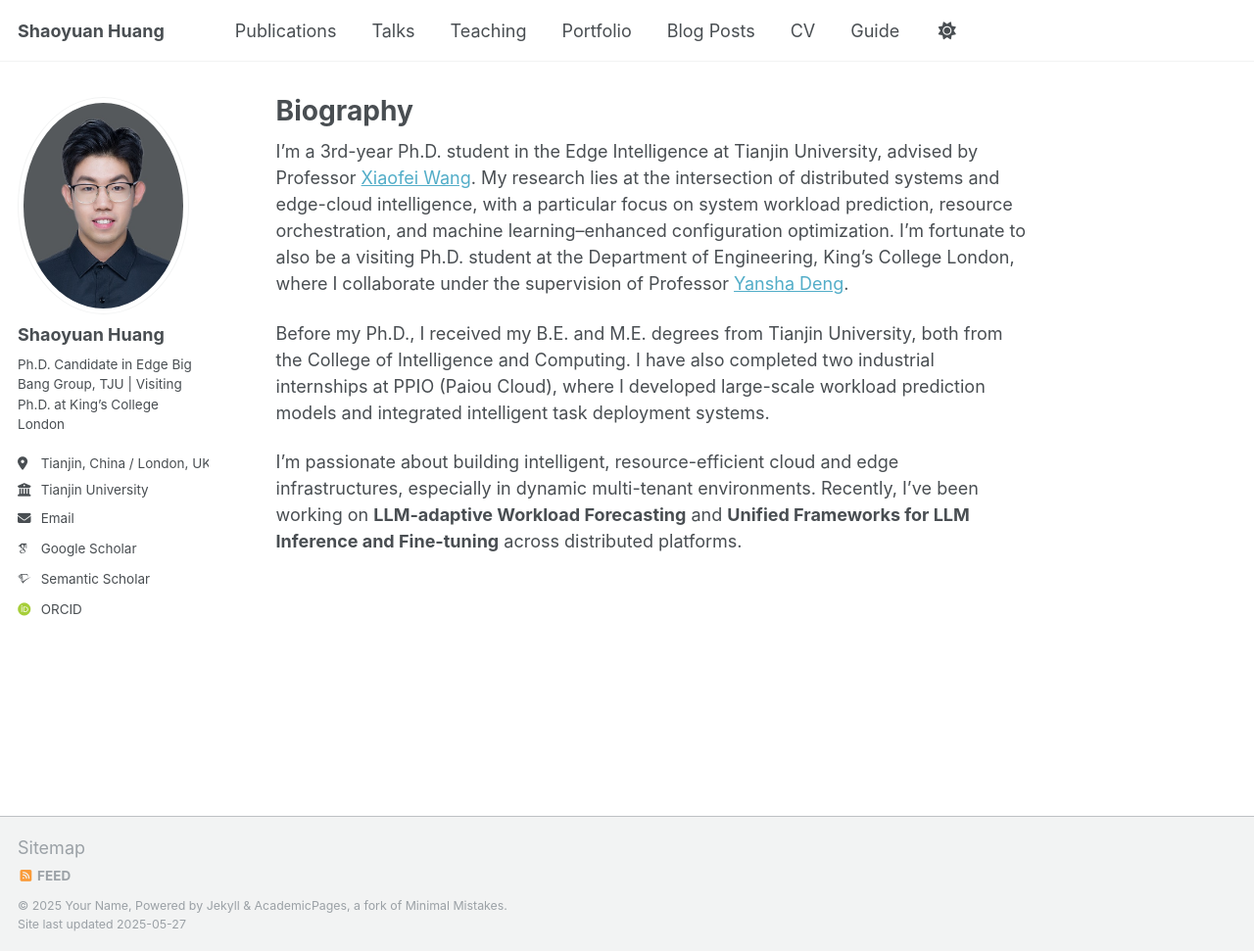
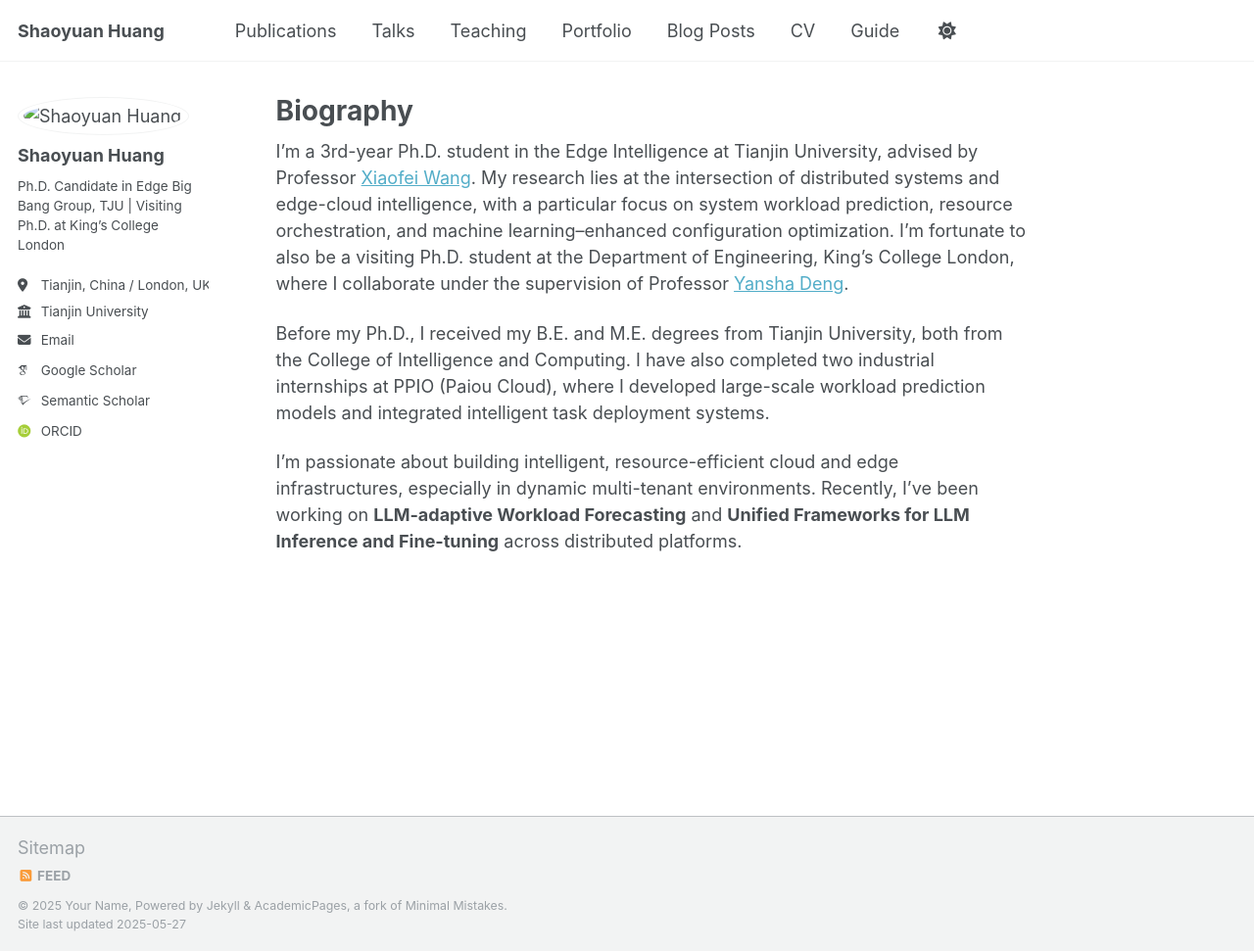
Before and after one commit to hsy23/ShaoyuanHuang, a Jekyll site: the page built from _pages/about.md, in a window 1280 px wide and 971 px high. Shown: the whole window at 98% size. Built offline with Jekyll 4.4.1, drawn with Linux system fonts in a browser that asks for light colours; some web fonts are replaced.

Commit message:
Update _config.yml

```diff
--- a/_config.yml
+++ b/_config.yml
@@ -22,7 +22,7 @@ repository               : "academicpages/academicpages.github.io"
 #               Additional customization can be done by editing /_includes/author-profile.html
 author:
   # Biographic information
-  avatar           : "profile.png"
+  avatar           : "/iamges/profile.png"
   name             : "Shaoyuan Huang"
   pronouns         : # example: "she/her"
   bio              : "Ph.D. Candidate in Edge Big Bang Group, TJU | Visiting Ph.D. at King’s College London"
```
